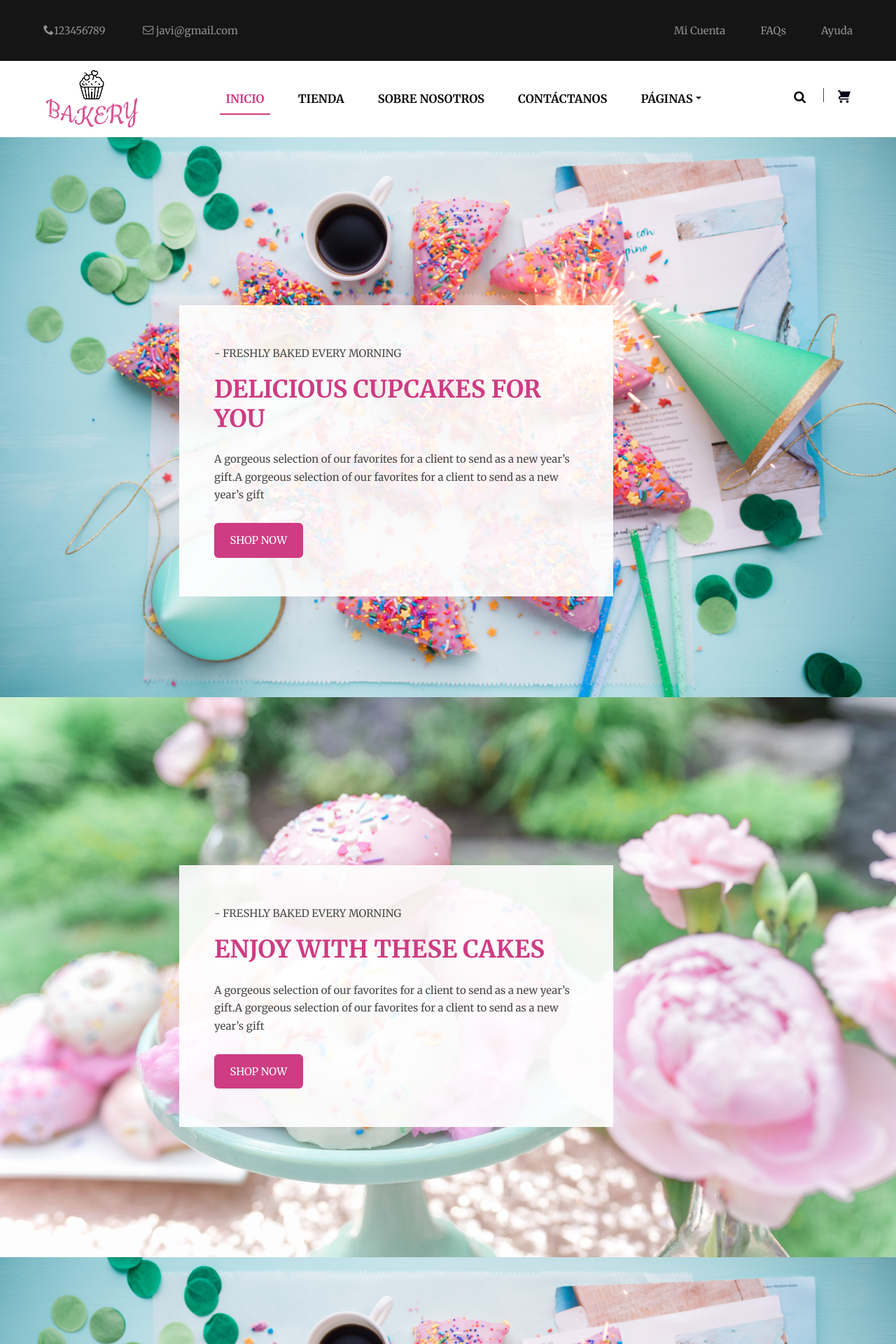
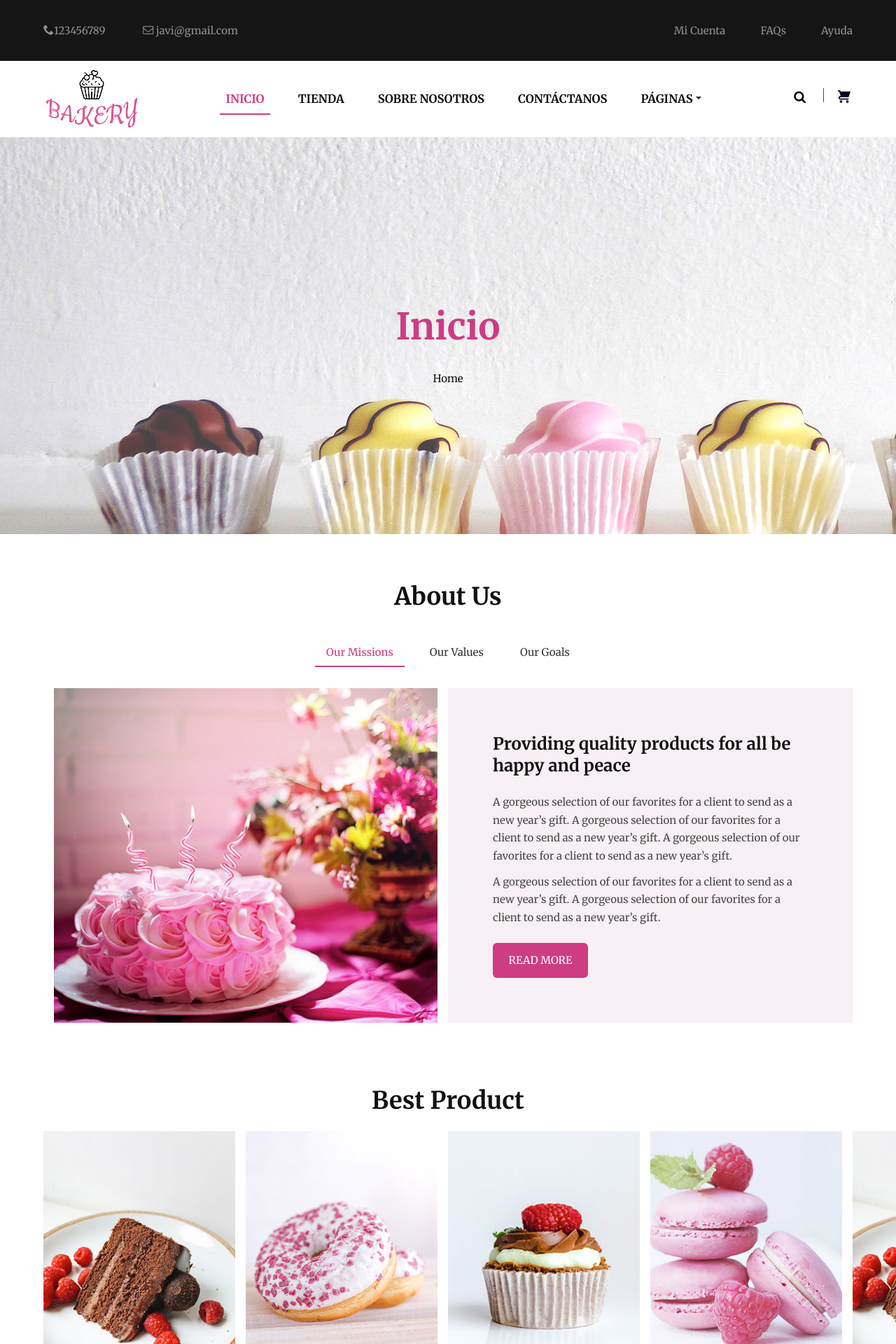
Before and after one commit to Javimartel/Online-Shop-PHP, a PHP site: page / in a window 1280 px wide. Shown: the top 1920 px of the page at 70% size. Run offline with PHP 8.4, Linux system fonts and the light colour scheme; some web fonts are replaced.

Commit message:
Modified index header

```diff
--- a/index.php
+++ b/index.php
@@ -1,6 +1,6 @@
 <?php include "./views/parts/header.php";?>
 
-<section id="billboard">
+<!-- <section id="billboard">
 	<div class="main-slider">
 
 		<div class="slider-item">
@@ -16,10 +16,10 @@
 				<div class="pix_btn">
 					<a href="#" class="btn-hvr-effects mt-3">Shop Now</a>
 				</div>
-			</div><!--content-box-->
+			</div>
 
 
-		</div><!--slider-item-->
+		</div>
 
 		<div class="slider-item">
 
@@ -34,10 +34,10 @@
 				<div class="pix_btn">
 					<a href="#" class="btn-hvr-effects mt-3">Shop Now</a>
 				</div>
-			</div><!--content-box-->
+			</div>
 
 
-		</div><!--slider-item-->
+		</div>
 
 		<div class="slider-item">
 
@@ -52,14 +52,31 @@
 				<div class="pix_btn">
 					<a href="#" class="btn-hvr-effects mt-3">Shop Now</a>
 				</div>
-			</div><!--content-box-->
+			</div>
 
 
-		</div><!--slider-item-->
+		</div>
 
-	</div><!--slider-->
+	</div>
 
-</section>
+</section> -->
+
+<div class="site-banner">
+	<div class="banner-content">
+		<div class="container">
+			<div class="row">
+				<div class="col-md-12">
+					<div class="colored">
+						<h1>Inicio</h1>
+						<div class="breadcum-items">
+							<span class="item"><a href="../index.html">Home</a></span>
+						</div>
+					</div>
+				</div>
+			</div>
+		</div>
+	</div>
+</div>
 
 <section class="about-us margin-medium">
 	<div class="container">
```
